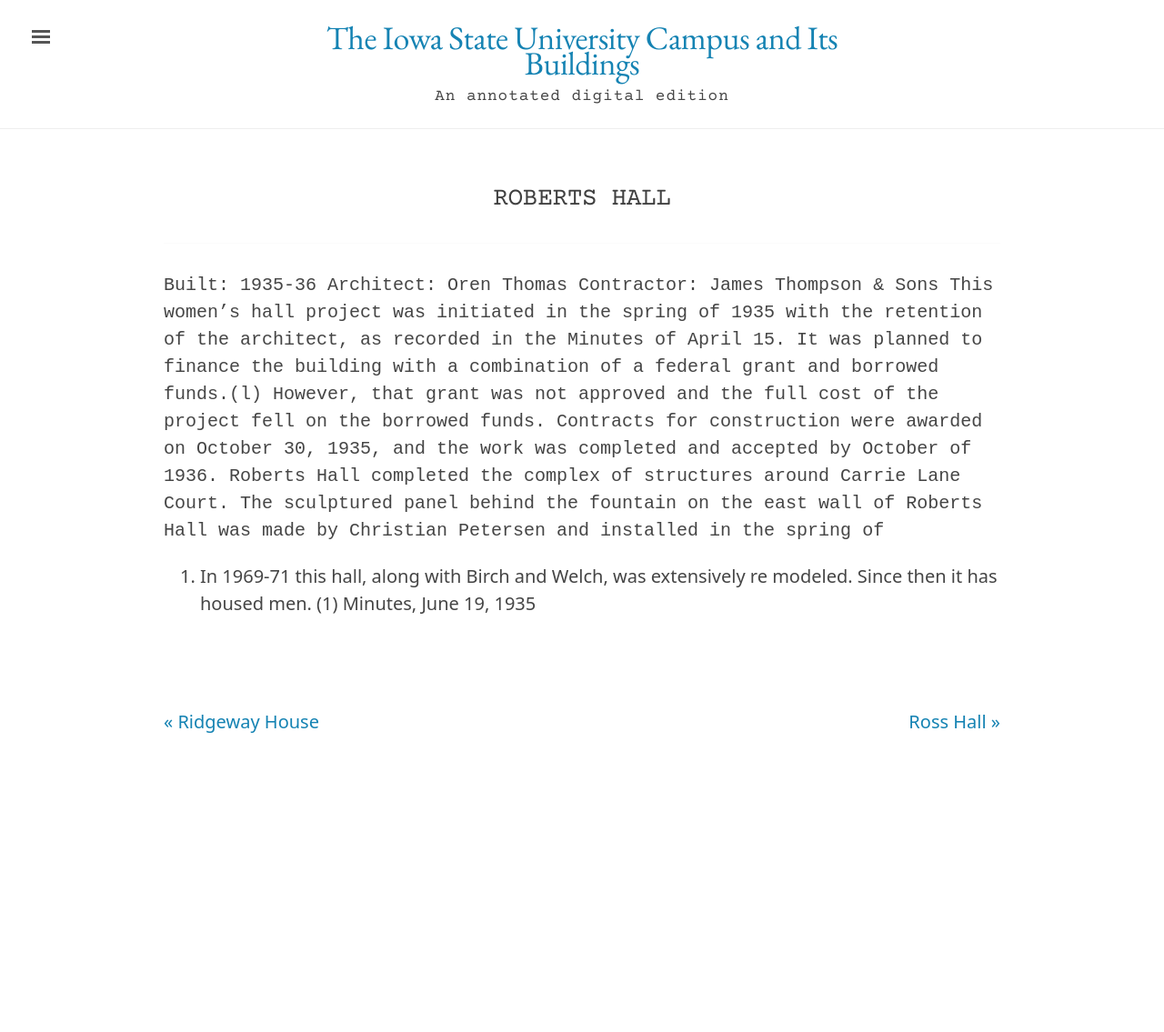
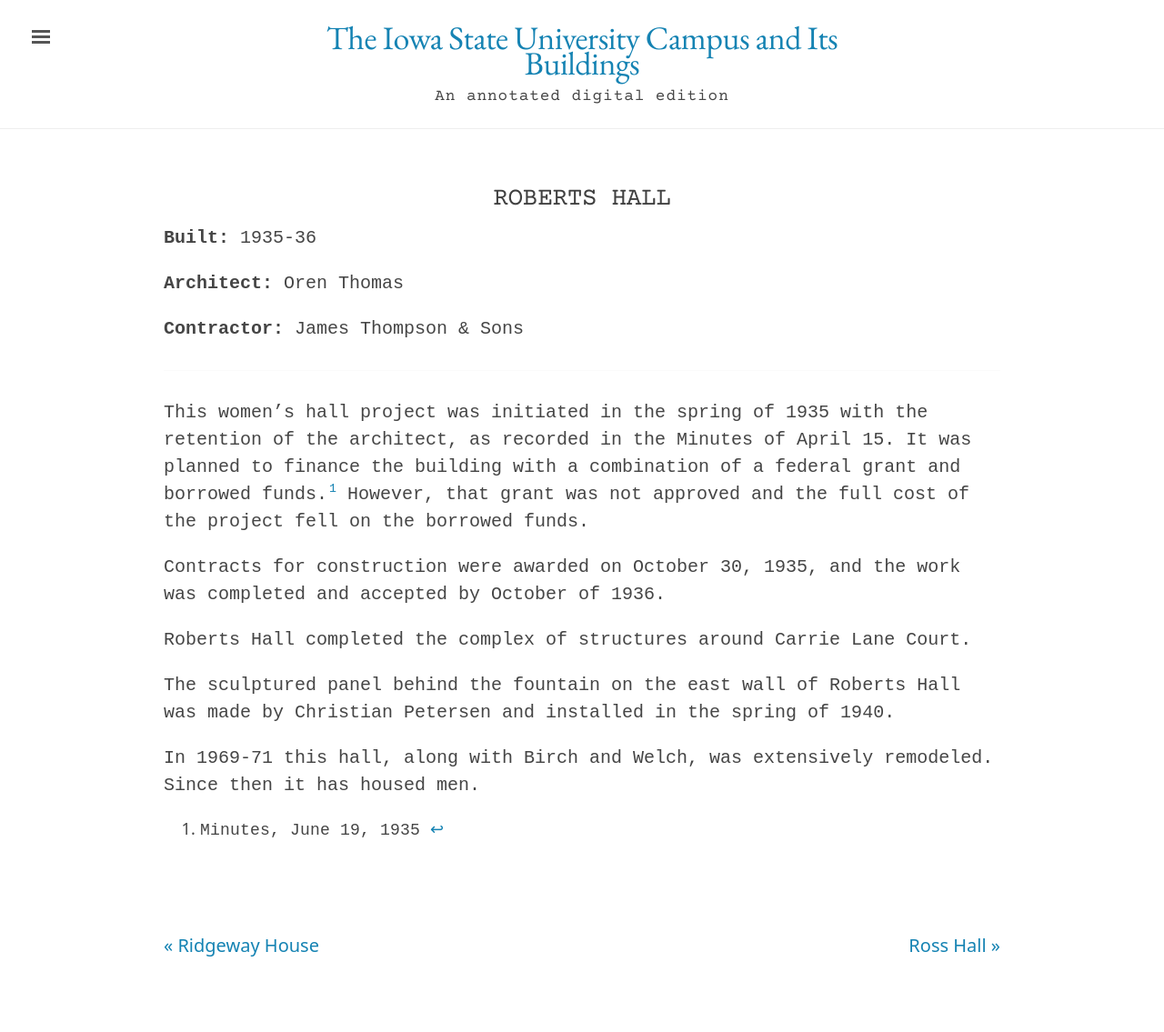
Before and after one commit to emanderson811/day-edition, a Jekyll site: the page built from _texts/buildings/183day-roberts-hall.md, in a window 1280 px wide. Shown: the whole page at 91% size. Built offline with Jekyll 4.4.1, drawn with Linux system fonts in a browser that asks for light colours; before the commit the page ends 900 px from its top, so only the background shows below that; some of the changed lines change nothing that is shown.

Commit message:
Update 183day-roberts-hall.md

```diff
--- a/_texts/buildings/183day-roberts-hall.md
+++ b/_texts/buildings/183day-roberts-hall.md
@@ -2,10 +2,10 @@
 layout: building
 title: "Roberts Hall"
 alternative_name:
-built:
+built: "1935-36"
 addition:
-architect:
-contractor:
+architect: "Oren Thomas"
+contractor: "James Thompson & Sons"
 razed:
 author:
 rights: Public Domain
@@ -14,11 +14,14 @@
 ---
 ---
 
-Built: 1935-36 Architect: Oren Thomas Contractor: James Thompson & Sons
-This women's hall project was initiated in the spring of 1935 with the retention of the architect, as recorded in the Minutes of April 15. It was planned to finance the building with a combination of a federal grant and borrowed funds.(l) However, that grant was not approved and the full cost of the project fell on the borrowed funds.
+This women's hall project was initiated in the spring of 1935 with the retention of the architect, as recorded in the Minutes of April 15. It was planned to finance the building with a combination of a federal grant and borrowed funds.[^fn1] However, that grant was not approved and the full cost of the project fell on the borrowed funds.
+
 Contracts for construction were awarded on October 30, 1935, and the work was completed and accepted by October of 1936.
+
 Roberts Hall completed the complex of structures around Carrie Lane Court.
-The sculptured panel behind the fountain on the east wall of Roberts Hall was made by Christian Petersen and installed in the spring of
-1940.
-In 1969-71 this hall, along with Birch and Welch, was extensively re modeled. Since then it has housed men.
-(1) Minutes, June 19, 1935
+
+The sculptured panel behind the fountain on the east wall of Roberts Hall was made by Christian Petersen and installed in the spring of 1940.
+
+In 1969-71 this hall, along with Birch and Welch, was extensively remodeled. Since then it has housed men.
+
+[^fn1]: Minutes, June 19, 1935
```
